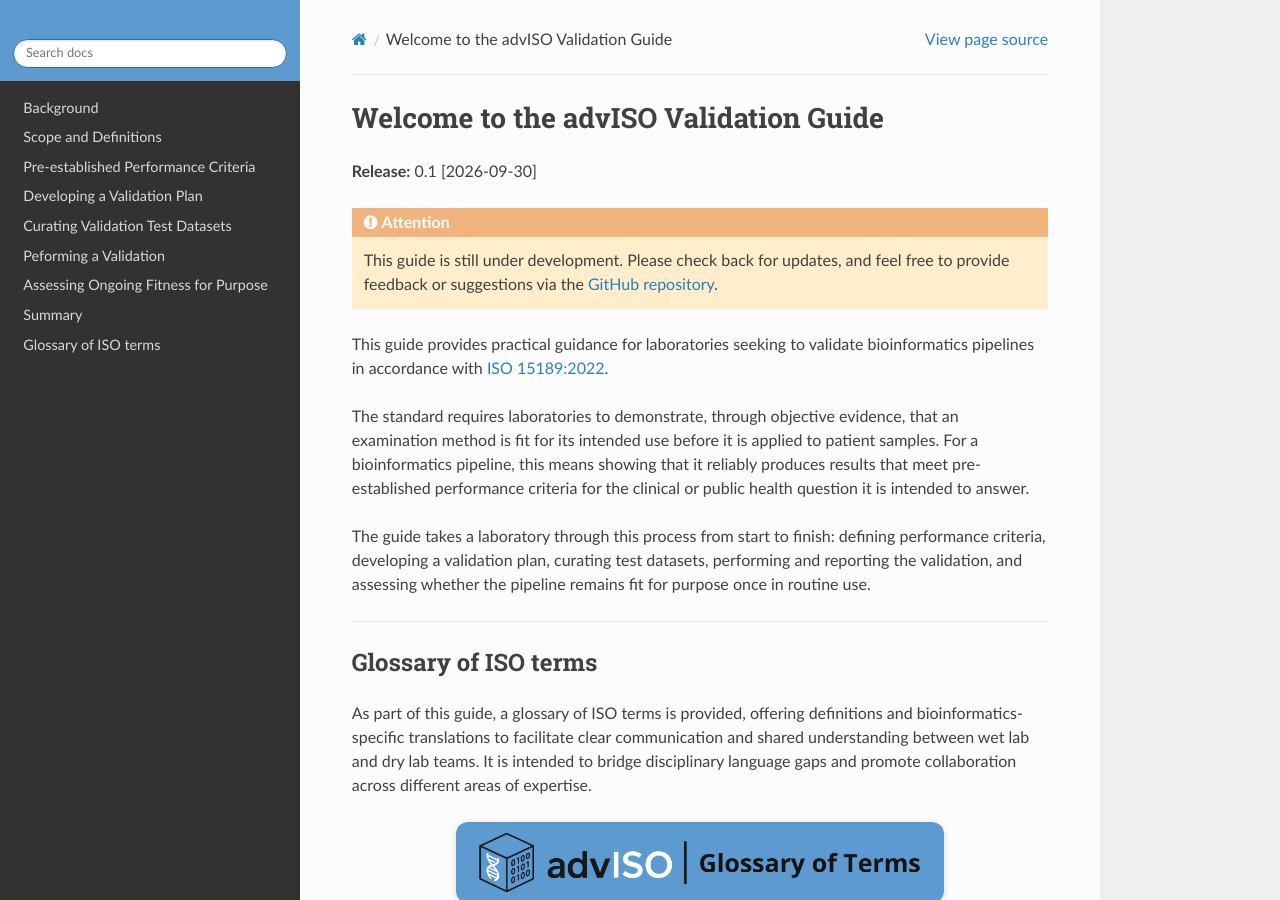
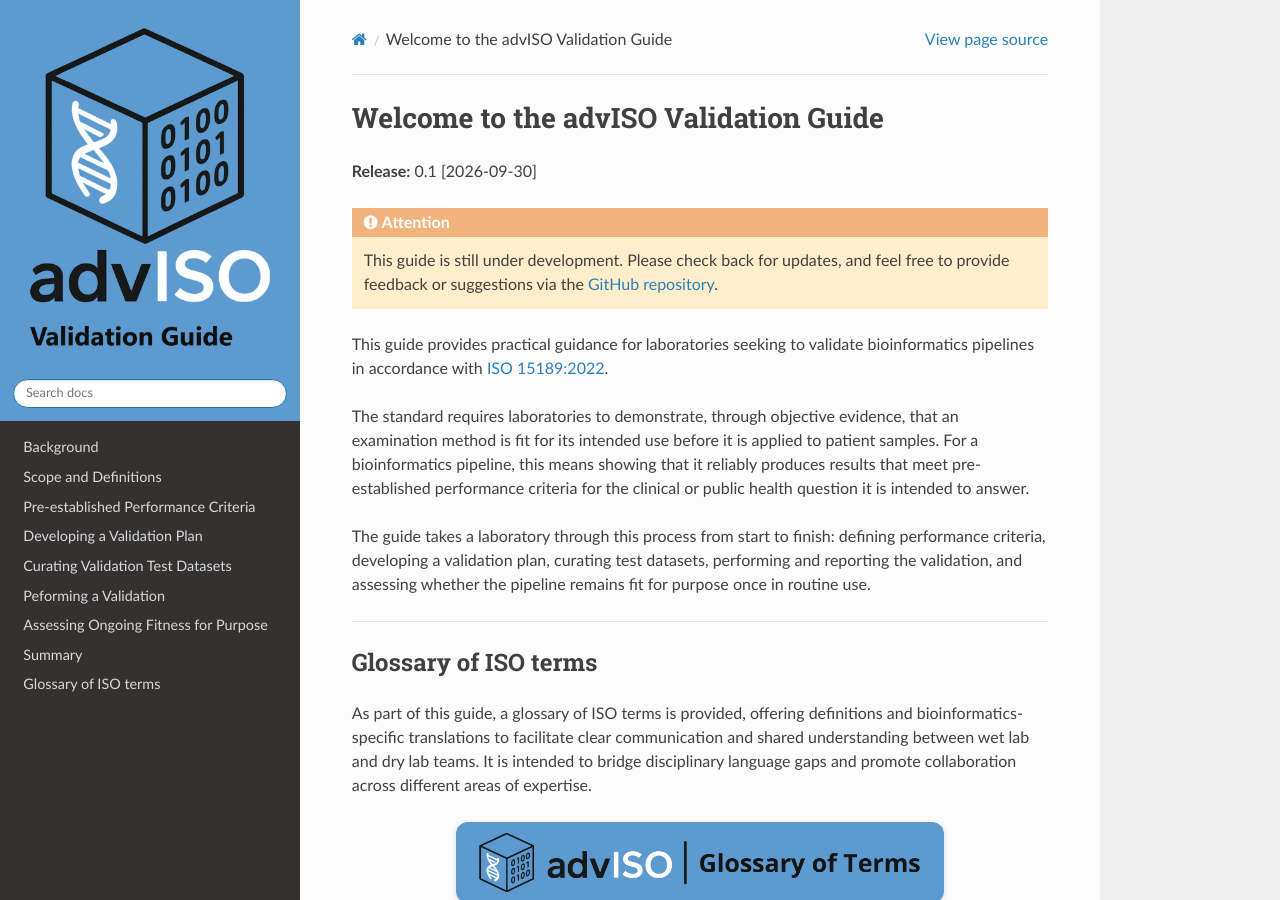
Before and after one commit to advISO-project/advISO_validation_guide, a Sphinx documentation site: the page built from docs/index.rst, in a window 1280 px wide and 900 px high. Built offline with Sphinx 7.4.7 and the Read the Docs theme 3.1.0, drawn with Linux system fonts in a browser that asks for light colours.

Commit message:
Update logo path

```diff
--- a/docs/conf.py
+++ b/docs/conf.py
@@ -52,7 +52,7 @@ html_css_files = [
 ]
 
 # Path to the logo
-html_logo = '_static/logo.png'
+html_logo = 'source/_static/logo.png'
 
 html_theme_options = {
     'logo_only': True,
```
